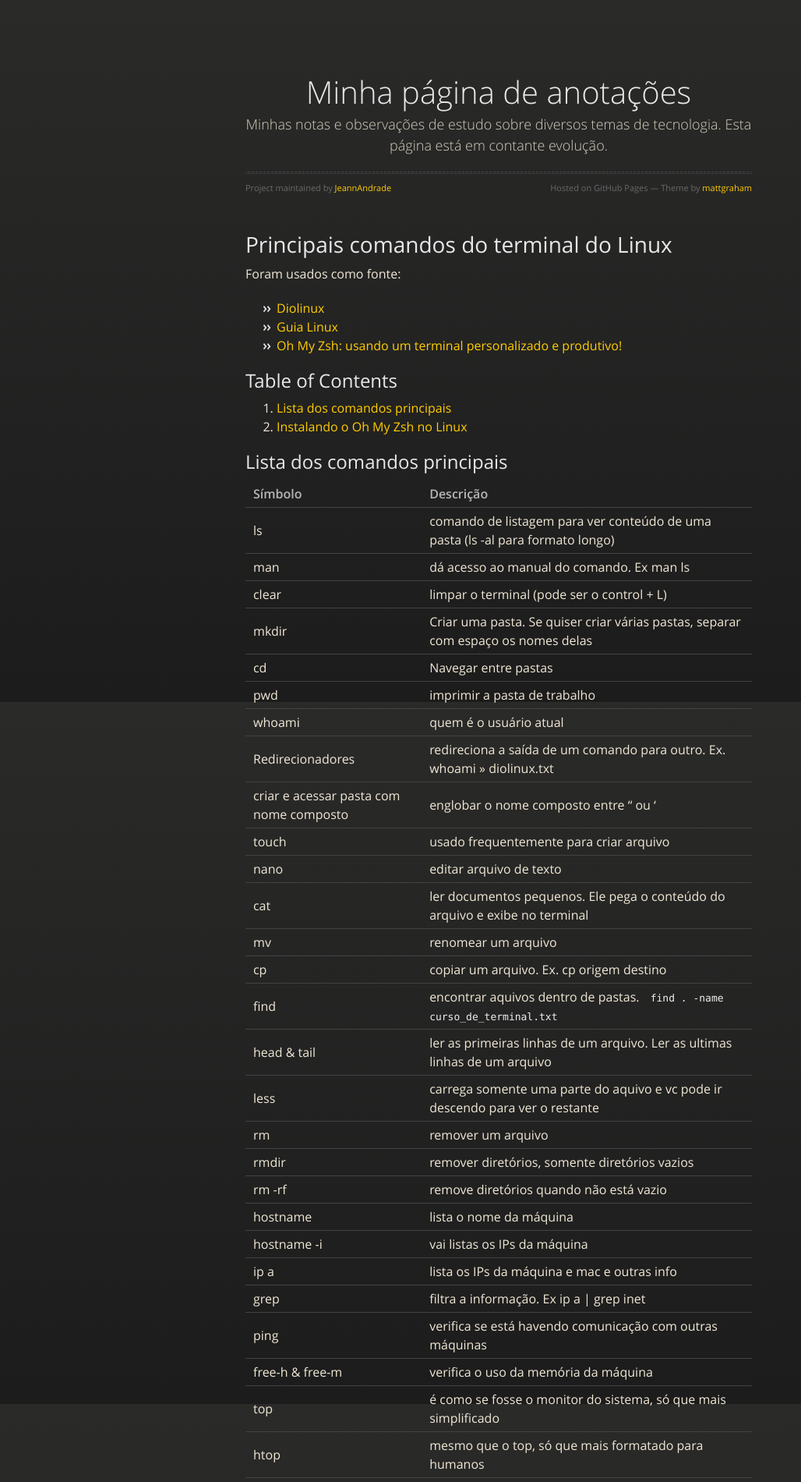
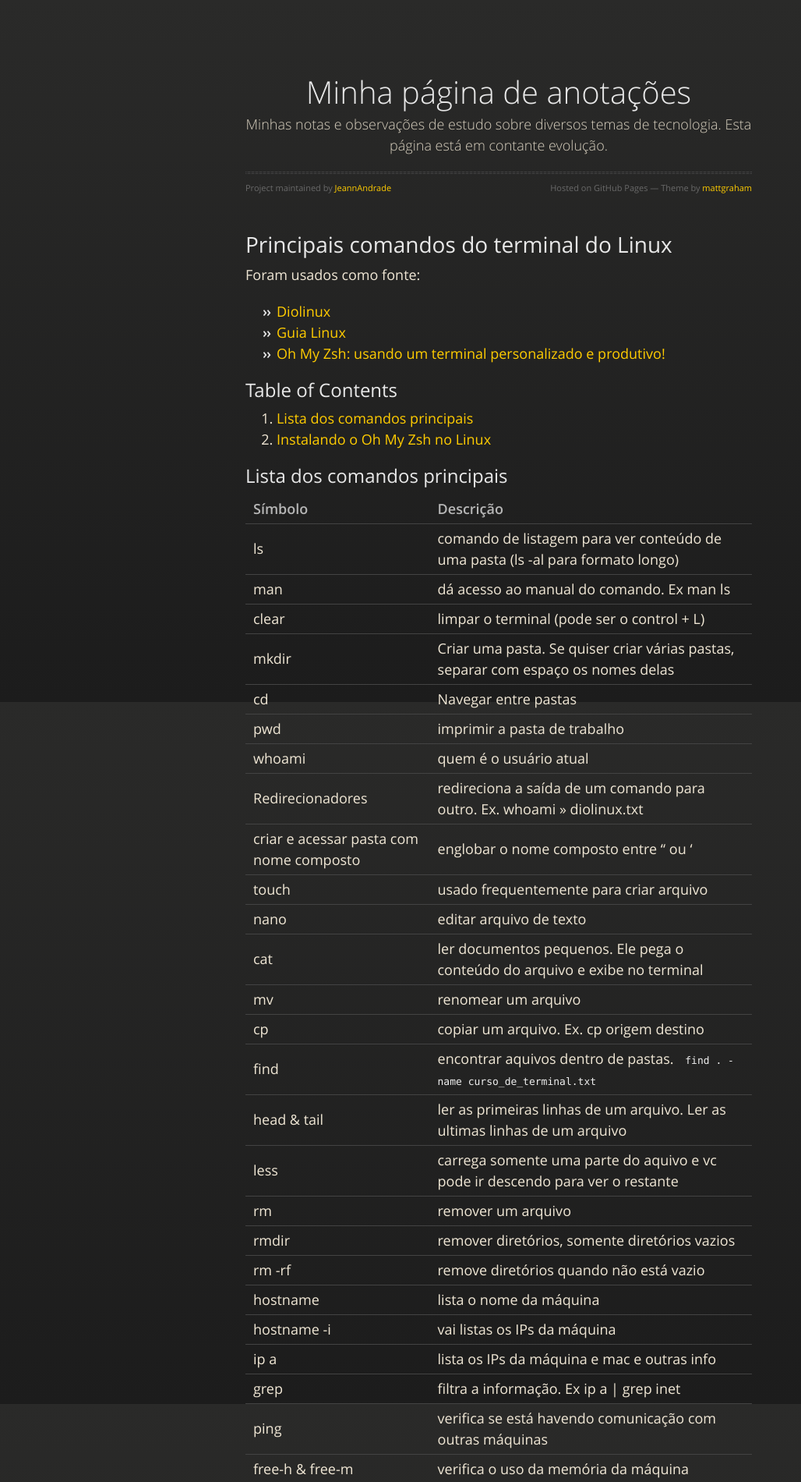
Before and after one commit to JeannAndrade/jeannandrade.github.io, a Jekyll site: the page built from content/linux/index.md, in a window 1280 px wide. Shown: the top 1900 px of the page at 78% size, without its empty margins (0-1028 px from the left). Built offline with Jekyll 4.4.1, drawn with Linux system fonts in a browser that asks for light colours; our own code applies the rules of GitHub Pages for plain Markdown files.

Commit message:
arrumando fonte

```diff
--- a/_includes/head-custom.html
+++ b/_includes/head-custom.html
@@ -7,6 +7,6 @@
 {% include head-custom-google-analytics.html %}
 
 <!-- You can set your favicon here -->
-<!-- link rel="shortcut icon" type="image/x-icon" href="{{ '/favicon.ico' | relative_url }}" -->
+<link rel="shortcut icon" type="image/x-icon" href="{{ '/favicon.ico' | relative_url }}">
 
 <!-- end custom head snippets -->
--- a/_layouts/default.html
+++ b/_layouts/default.html
@@ -1,12 +1,11 @@
 <!doctype html>
-<html lang="{{ site.lang | default: "en-US" }}">
+<html lang="{{ site.lang | default: "pt-BR" }}">
   <head>
     <meta charset="utf-8">
     <meta http-equiv="X-UA-Compatible" content="IE=edge">
 
 {% seo %}
     <link rel="stylesheet" href="{{ '/assets/css/style.css?v=' | append: site.github.build_revision | relative_url }}">
-    <link rel="icon" type="image/x-icon" href="/favicon.ico">
     <script src="https://code.jquery.com/jquery-1.12.4.min.js" integrity="sha256-ZosEbRLbNQzLpnKIkEdrPv7lOy9C27hHQ+Xp8a4MxAQ=" crossorigin="anonymous"></script>
     <script src="{{ '/assets/js/respond.js' | relative_url }}"></script>
     <!--[if lt IE 9]>
--- a/_sass/jekyll-theme-midnight.scss
+++ b/_sass/jekyll-theme-midnight.scss
@@ -5,7 +5,7 @@
 body {
   padding: 0px 0 20px 0px;
   margin: 0px;
-  font: 16px/1.5 "OpenSansRegular", "Helvetica Neue", Helvetica, Arial, sans-serif;
+  font: 18px/1.5 "OpenSansRegular", "Helvetica Neue", Helvetica, Arial, sans-serif;
   color: #f0e7d5;
   font-weight: normal;
   background: #252525;
@@ -56,7 +56,7 @@ h6 {
 }
 
 h3 {
-  font-size: 18px;
+  font-size: 20px;
   line-height: 24px;
   font-family: 'OpenSansRegular', "Helvetica Neue", Helvetica, Arial, sans-serif !important;
   font-weight: normal;
```
